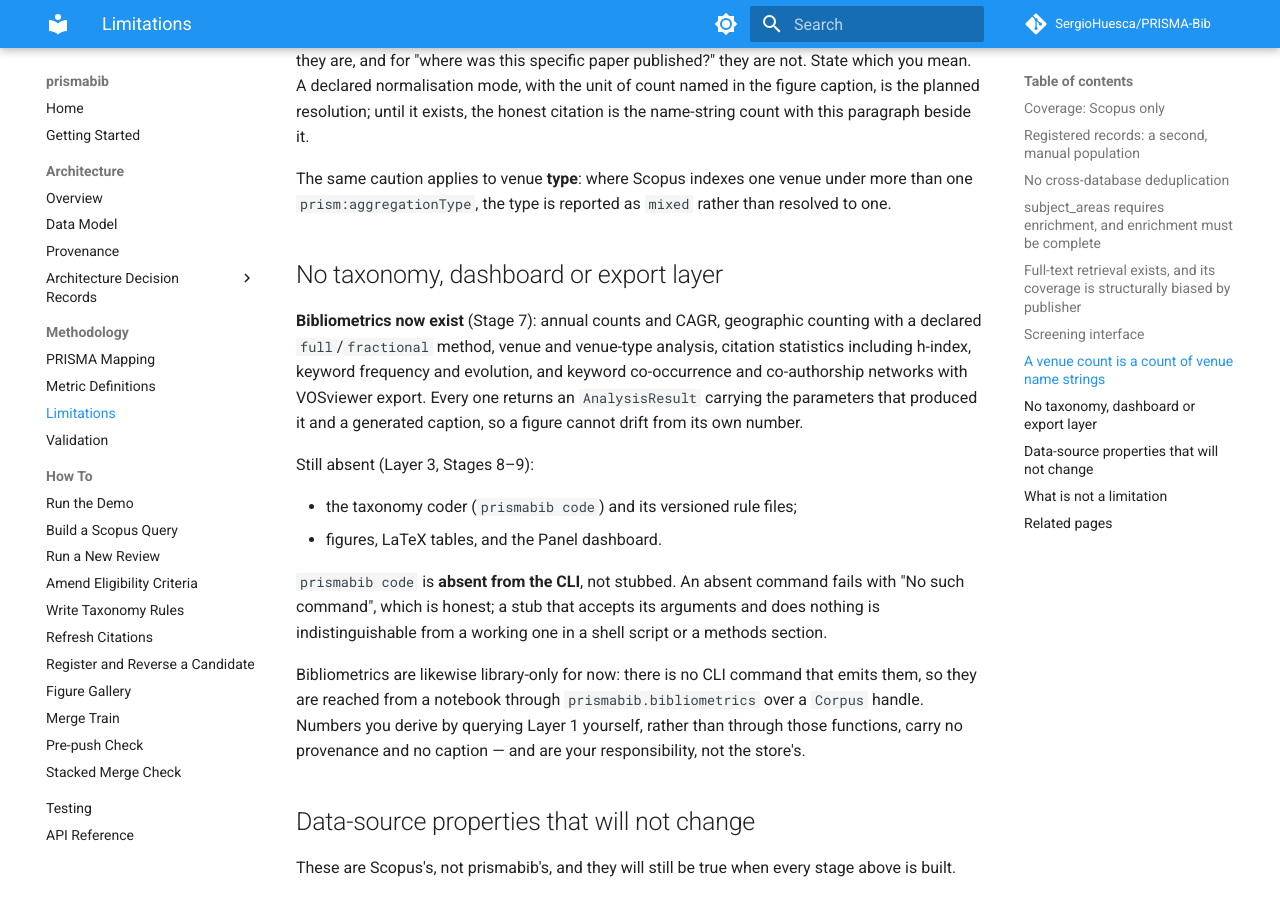
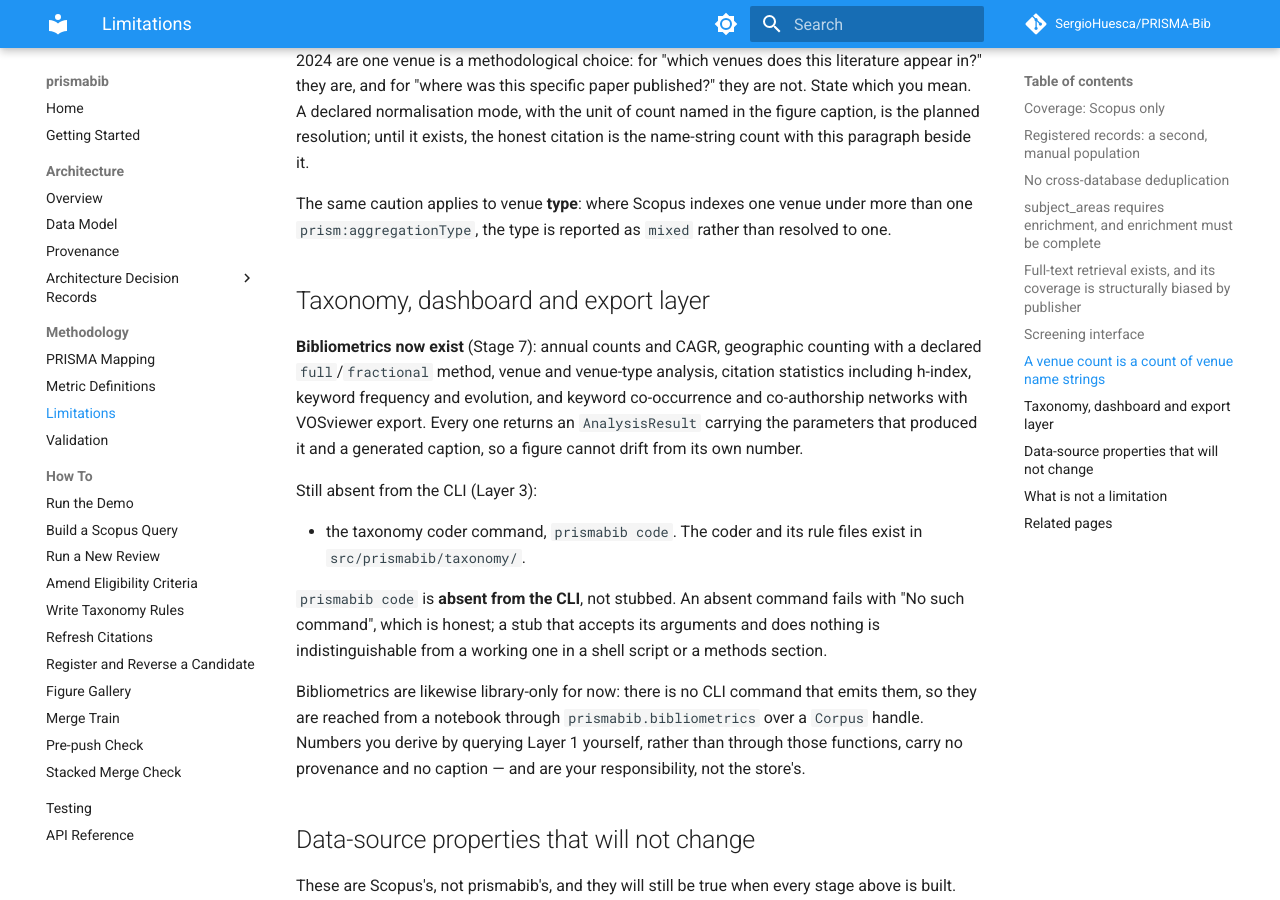
Before and after one commit to SergioHuesca/PRISMA-Bib, an MkDocs documentation site: the page built from docs/methodology/limitations.md, in a window 1280 px wide and 900 px high, scrolled down 6380 px. Built offline with MkDocs 1.6.1 and Material for MkDocs 9.7.7, drawn with Linux system fonts in a browser that asks for light colours; comment, search, counter and statistics services are not loaded; some of the changed text lies outside the part shown.

Commit message:
docs: remove contradictions left by the status refresh
Co-Authored-By: Claude Sonnet 5.5 <noreply@anthropic.com>
Claude-Session: https://claude.ai/code/session_01QjNadz7h2UAZ2C2xhuaY8z

```diff
--- a/docs/methodology/limitations.md
+++ b/docs/methodology/limitations.md
@@ -7,7 +7,7 @@ This is a statement of current state, not an apology. Some entries are stages no
 built; others are properties of the data source that will not change. Each says which it
 is, and what to do instead.
 
-Everything here describes **v0.5.0**: Layers 0, 1 and 2 are built; Layer 3 is not.
+Everything here describes **v1.0.0**: Layers 0 to 3 are built; the one CLI command still absent is `prismabib code` (see below).
 
 ## Coverage: Scopus only
 
@@ -268,7 +268,7 @@ count with this paragraph beside it.
 The same caution applies to venue **type**: where Scopus indexes one venue under more than
 one `prism:aggregationType`, the type is reported as `mixed` rather than resolved to one.
 
-## No taxonomy, dashboard or export layer
+## Taxonomy, dashboard and export layer
 
 **Bibliometrics now exist** (Stage 7): annual counts and CAGR, geographic counting with a
 declared `full`/`fractional` method, venue and venue-type analysis, citation statistics
@@ -277,10 +277,10 @@ co-authorship networks with VOSviewer export. Every one returns an `AnalysisResu
 the parameters that produced it and a generated caption, so a figure cannot drift from its
 own number.
 
-Still absent (Layer 3, Stages 8–9):
+Still absent from the CLI (Layer 3):
 
-- the taxonomy coder (`prismabib code`) and its versioned rule files;
-- figures, LaTeX tables, and the Panel dashboard.
+- the taxonomy coder command, `prismabib code`. The coder and its rule files exist in
+  `src/prismabib/taxonomy/`.
 
 `prismabib code` is **absent from the CLI**, not stubbed. An absent command fails with "No
 such command", which is honest; a stub that accepts its arguments and does nothing is
```
Also changed, not shown: docs/getting-started.md (+2 -2 lines).
